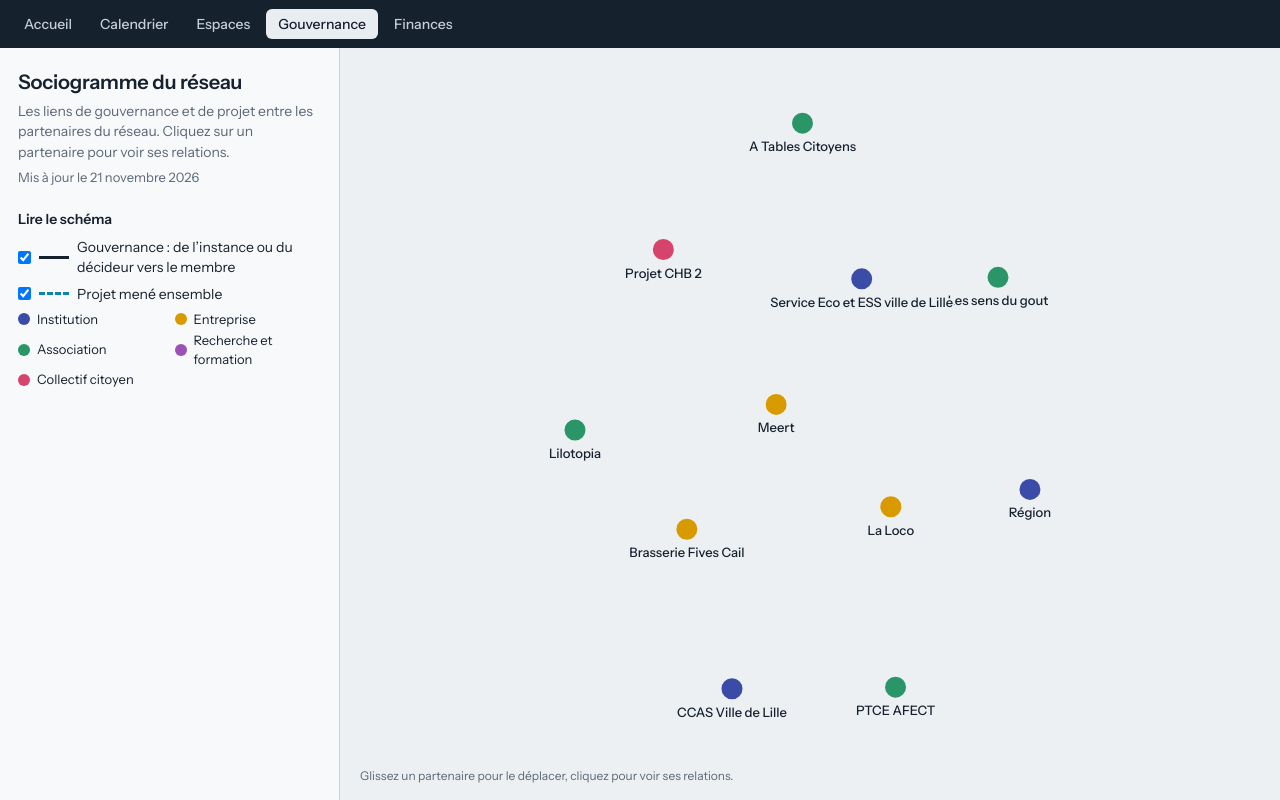
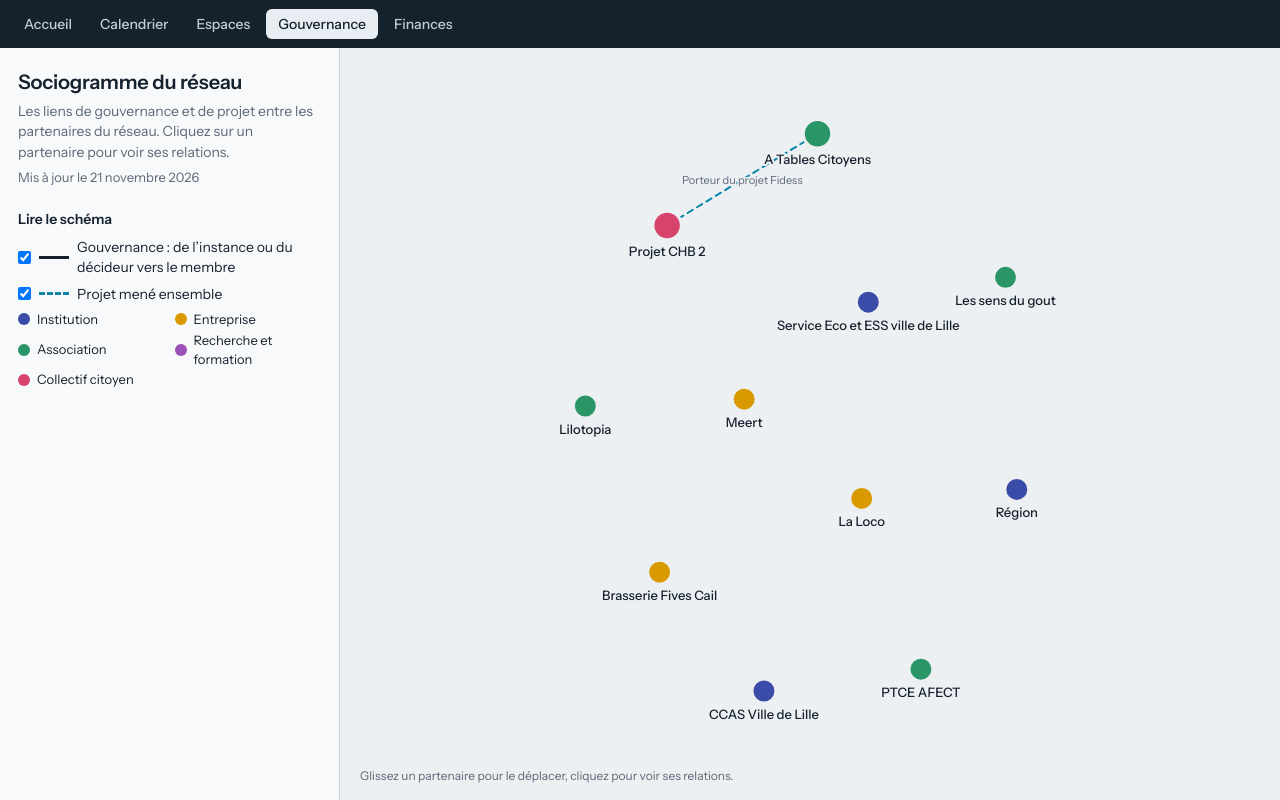
Before and after one commit to NicolasLes2026/alimfives, a plain HTML site: page gouvernance.html in a window 1280 px wide. Drawn offline with Linux system fonts and the light colour scheme.

Commit message:
Update gouvernance.html

```diff
--- a/gouvernance.html
+++ b/gouvernance.html
@@ -148,84 +148,93 @@ const PUBLISHED={
    "id": "n2",
    "name": "Région",
    "cat": "institution",
-   "nx": 0.734,
+   "nx": 0.72,
    "ny": 0.587
   },
   {
    "id": "nmwq9ozjh6ak",
    "name": "Projet CHB 2",
    "cat": "citoyen",
-   "nx": 0.344,
-   "ny": 0.268
+   "nx": 0.348,
+   "ny": 0.236
   },
   {
    "id": "nmwq9p93utzm",
    "name": "PTCE AFECT",
    "cat": "association",
-   "nx": 0.591,
-   "ny": 0.85
+   "nx": 0.618,
+   "ny": 0.826
   },
   {
    "id": "nmwq9pe06s2a",
    "name": "A Tables Citoyens",
    "cat": "association",
-   "nx": 0.492,
-   "ny": 0.1
+   "nx": 0.508,
+   "ny": 0.114
   },
   {
    "id": "nmwq9pggxf7d",
    "name": "Lilotopia",
    "cat": "association",
-   "nx": 0.25,
-   "ny": 0.508
+   "nx": 0.261,
+   "ny": 0.476
   },
   {
    "id": "nmwq9pk43v8d",
    "name": "Les sens du gout",
    "cat": "association",
-   "nx": 0.7,
+   "nx": 0.708,
    "ny": 0.305
   },
   {
    "id": "nmwq9pzdj14g",
    "name": "CCAS Ville de Lille",
    "cat": "institution",
-   "nx": 0.417,
-   "ny": 0.852
+   "nx": 0.451,
+   "ny": 0.855
   },
   {
    "id": "nmwq9q695xw8",
    "name": "Service Eco et ESS ville de Lille",
    "cat": "institution",
-   "nx": 0.555,
-   "ny": 0.307
+   "nx": 0.562,
+   "ny": 0.338
   },
   {
    "id": "nmwq9qnxys02",
    "name": "Brasserie Fives Cail",
    "cat": "entreprise",
-   "nx": 0.369,
-   "ny": 0.64
+   "nx": 0.34,
+   "ny": 0.697
   },
   {
    "id": "nmwq9qq234ta",
    "name": "La Loco",
    "cat": "entreprise",
-   "nx": 0.586,
-   "ny": 0.61
+   "nx": 0.555,
+   "ny": 0.599
   },
   {
    "id": "nmwq9qt0iie3",
    "name": "Meert",
    "cat": "entreprise",
-   "nx": 0.464,
-   "ny": 0.474
+   "nx": 0.43,
+   "ny": 0.467
   }
  ],
- "links": []
+ "links": [
+  {
+   "id": "lmwqfy62os6a",
+   "a": "nmwq9pe06s2a",
+   "b": "nmwq9ozjh6ak",
+   "type": "proj",
+   "label": "Porteur du projet Fidess"
+  }
+ ]
 };
 /* FIN-DONNEES */
-const EDIT=location.hash==="#edition";
+
+  const EDIT=location.hash==="#edition";
 const EX=PUBLISHED;
 const pinned=()=>!EDIT&&S.nodes.length&&S.nodes.every(n=>typeof n.nx==="number");
 const $=s=>document.querySelector(s);
```
